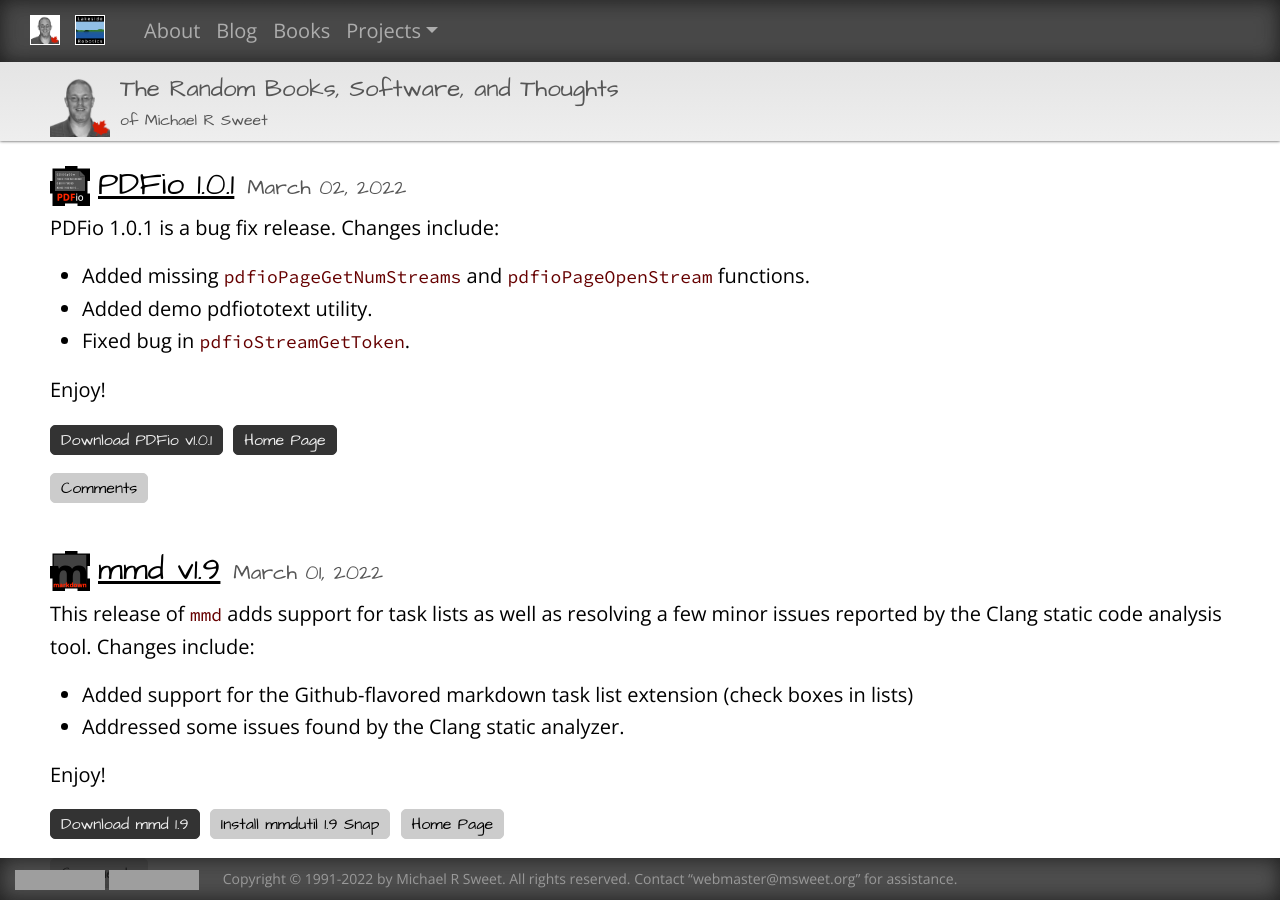
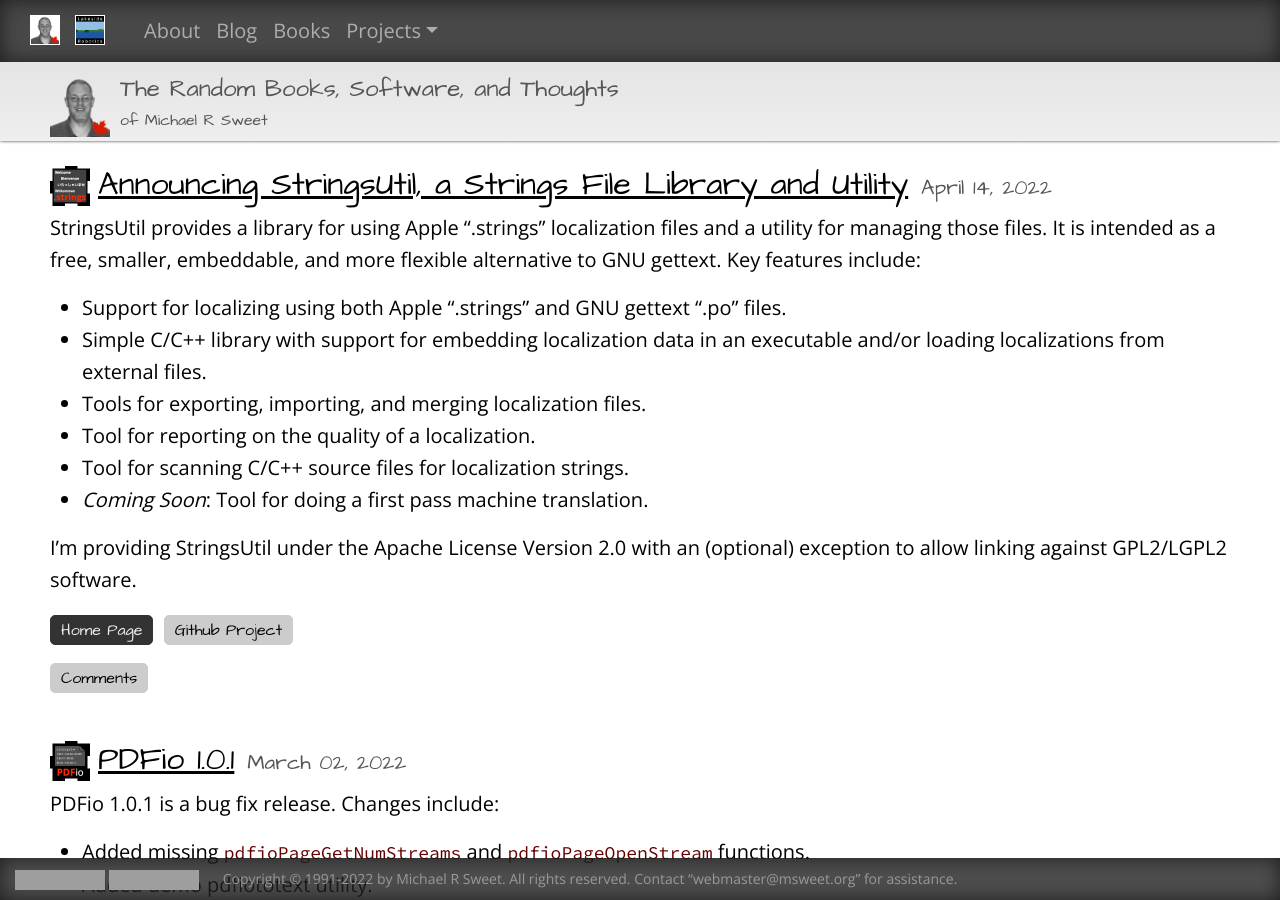
Before and after one commit to michaelrsweet/michaelrsweet.github.com, a Jekyll site: the page built from index.html, in a window 1280 px wide and 900 px high. Built offline with Jekyll 4.4.1, drawn with Linux system fonts in a browser that asks for light colours; some of the changed text lies outside the part shown; grey boxes are pictures that could not be loaded.

Commit message:
Add StringsUtil project.

```diff
--- a/_layouts/default.html
+++ b/_layouts/default.html
@@ -47,6 +47,7 @@
                 <li><a class="dropdown-item" href="/mmd"><img src="/mmd/mmd-160.png" width="24" height="24"> mmd</a></li>
                 <li><a class="dropdown-item" href="/pappl"><img src="/pappl/pappl-48.png" width="24" height="24"> PAPPL</a></li>
                 <li><a class="dropdown-item" href="/pdfio"><img src="/pdfio/pdfio-160.png" width="24" height="24"> PDFio</a></li>
+                <li><a class="dropdown-item" href="/stringsutil"><img src="/stringsutil/stringsutil-160.png" width="24" height="24"> stringsutil</a></li>
                 <li><a class="dropdown-item" href="/zipc"><img src="/zipc/zipc-160.png" width="24" height="24"> zipc</a></li>
               </ul>
             </li>
--- a/_layouts/post.html
+++ b/_layouts/post.html
@@ -48,6 +48,7 @@
                 <li><a class="dropdown-item" href="/mmd"><img src="/mmd/mmd-160.png" width="24" height="24"> mmd</a></li>
                 <li><a class="dropdown-item" href="/pappl"><img src="/pappl/pappl-48.png" width="24" height="24"> PAPPL</a></li>
                 <li><a class="dropdown-item" href="/pdfio"><img src="/pdfio/pdfio-160.png" width="24" height="24"> PDFio</a></li>
+                <li><a class="dropdown-item" href="/stringsutil"><img src="/stringsutil/stringsutil-160.png" width="24" height="24"> stringsutil</a></li>
                 <li><a class="dropdown-item" href="/zipc"><img src="/zipc/zipc-160.png" width="24" height="24"> zipc</a></li>
               </ul>
             </li>
--- a/_layouts/project-news.html
+++ b/_layouts/project-news.html
@@ -46,6 +46,7 @@
                 <li><a class="dropdown-item" href="/mmd"><img src="/mmd/mmd-160.png" width="24" height="24"> mmd</a></li>
                 <li><a class="dropdown-item" href="/pappl"><img src="/pappl/pappl-48.png" width="24" height="24"> PAPPL</a></li>
                 <li><a class="dropdown-item" href="/pdfio"><img src="/pdfio/pdfio-160.png" width="24" height="24"> PDFio</a></li>
+                <li><a class="dropdown-item" href="/stringsutil"><img src="/stringsutil/stringsutil-160.png" width="24" height="24"> stringsutil</a></li>
                 <li><a class="dropdown-item" href="/zipc"><img src="/zipc/zipc-160.png" width="24" height="24"> zipc</a></li>
               </ul>
             </li>
--- a/_layouts/project.html
+++ b/_layouts/project.html
@@ -46,6 +46,7 @@
                 <li><a class="dropdown-item" href="/mmd"><img src="/mmd/mmd-160.png" width="24" height="24"> mmd</a></li>
                 <li><a class="dropdown-item" href="/pappl"><img src="/pappl/pappl-48.png" width="24" height="24"> PAPPL</a></li>
                 <li><a class="dropdown-item" href="/pdfio"><img src="/pdfio/pdfio-160.png" width="24" height="24"> PDFio</a></li>
+                <li><a class="dropdown-item" href="/stringsutil"><img src="/stringsutil/stringsutil-160.png" width="24" height="24"> stringsutil</a></li>
                 <li><a class="dropdown-item" href="/zipc"><img src="/zipc/zipc-160.png" width="24" height="24"> zipc</a></li>
               </ul>
             </li>
--- a/_layouts/simple.html
+++ b/_layouts/simple.html
@@ -46,6 +46,7 @@
                 <li><a class="dropdown-item" href="/mmd"><img src="/mmd/mmd-160.png" width="24" height="24"> mmd</a></li>
                 <li><a class="dropdown-item" href="/pappl"><img src="/pappl/pappl-48.png" width="24" height="24"> PAPPL</a></li>
                 <li><a class="dropdown-item" href="/pdfio"><img src="/pdfio/pdfio-160.png" width="24" height="24"> PDFio</a></li>
+                <li><a class="dropdown-item" href="/stringsutil"><img src="/stringsutil/stringsutil-160.png" width="24" height="24"> stringsutil</a></li>
                 <li><a class="dropdown-item" href="/zipc"><img src="/zipc/zipc-160.png" width="24" height="24"> zipc</a></li>
               </ul>
             </li>
--- /dev/null
+++ b/_posts/2022-04-14-introducing-stringsutil.md
@@ -0,0 +1,28 @@
+---
+title: Announcing StringsUtil, a Strings File Library and Utility
+category: stringsutil
+layout: post
+permalink: /blog/:year-:month-:day-:title.html
+excerpt_separator: <!--more-->
+comments: true
+commentform: true
+---
+
+StringsUtil provides a library for using Apple ".strings" localization files and
+a utility for managing those files.  It is intended as a free, smaller,
+embeddable, and more flexible alternative to GNU gettext.  Key features include:
+
+- Support for localizing using both Apple ".strings" and GNU gettext ".po"
+  files.
+- Simple C/C++ library with support for embedding localization data in an
+  executable and/or loading localizations from external files.
+- Tools for exporting, importing, and merging localization files.
+- Tool for reporting on the quality of a localization.
+- Tool for scanning C/C++ source files for localization strings.
+- *Coming Soon*: Tool for doing a first pass machine translation.
+
+I'm providing StringsUtil under the Apache License Version 2.0 with an
+(optional) exception to allow linking against GPL2/LGPL2 software.
+
+<a class="btn btn-primary" href="/stringsutil/index.html">Home Page</a>
+<a class="btn btn-default" href="https://github.com/michaelrsweet/stringsutil">Github Project</a>
--- /dev/null
+++ b/stringsutil/index.md
@@ -0,0 +1,36 @@
+---
+title: StringsUtil
+subtitle: A Strings File Library and Utility
+author: Michael R Sweet
+copyright: Copyright © 2022 by Michael R Sweet
+project: stringsutil
+project_name: stringsutil
+logo: stringsutil-160.png
+html_doc: stringsutil.html
+snap: stringsutil
+layout: project-news
+---
+
+![Version](https://img.shields.io/github/v/release/michaelrsweet/stringsutil?include_prereleases)
+![Apache 2.0](https://img.shields.io/github/license/michaelrsweet/stringsutil)
+[![Build Status](https://img.shields.io/github/workflow/status/michaelrsweet/stringsutil/Build)](https://github.com/michaelrsweet/stringsutil/actions/workflows/build.yml)
+[![Coverity Scan Status](https://img.shields.io/coverity/scan/24835.svg)](https://scan.coverity.com/projects/michaelrsweet-stringsutil)
+[![LGTM Grade](https://img.shields.io/lgtm/grade/cpp/github/michaelrsweet/stringsutil)](https://lgtm.com/projects/g/michaelrsweet/stringsutil/context:cpp)
+[![LGTM Alerts](https://img.shields.io/lgtm/alerts/github/michaelrsweet/stringsutil)](https://lgtm.com/projects/g/michaelrsweet/stringsutil/)
+
+StringsUtil provides a library for using Apple ".strings" localization files and
+a utility for managing those files.  It is intended as a free, smaller,
+embeddable, and more flexible alternative to GNU gettext.  Key features include:
+
+- Support for localizing using both Apple ".strings" and GNU gettext ".po"
+  files.
+- Simple C/C++ library with support for embedding localization data in an
+  executable and/or loading localizations from external files.
+- Tools for exporting, importing, and merging localization files.
+- Tool for reporting on the quality of a localization.
+- Tool for scanning C/C++ source files for localization strings.
+- *Coming Soon*: Tool for doing a first pass machine translation.
+
+StringsUtil is licensed under the Apache License Version 2.0 with an (optional)
+exception to allow linking against GPL2/LGPL2-only software.  See the files
+"LICENSE" and "NOTICE" for more information.
```
Also changed, not shown: stringsutil/stringsutil-160.png (added).
